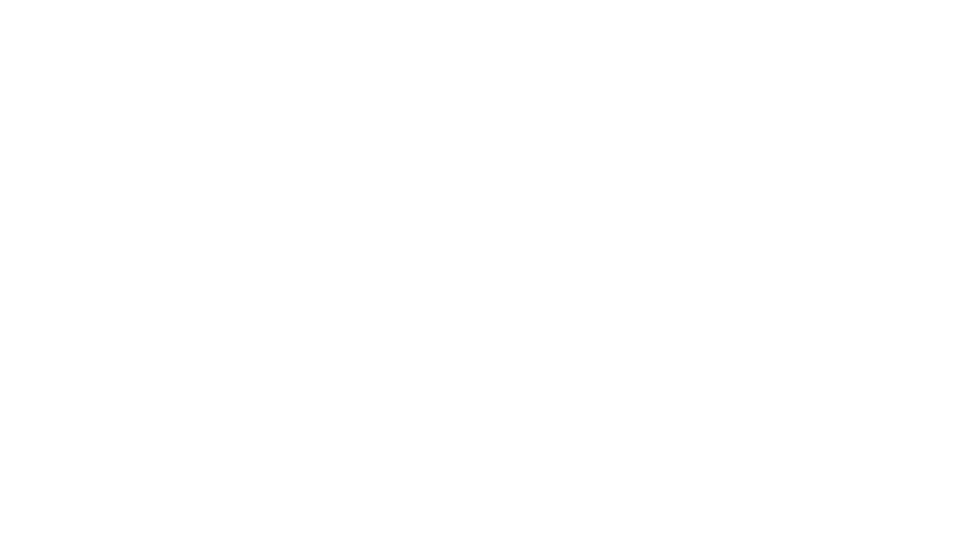
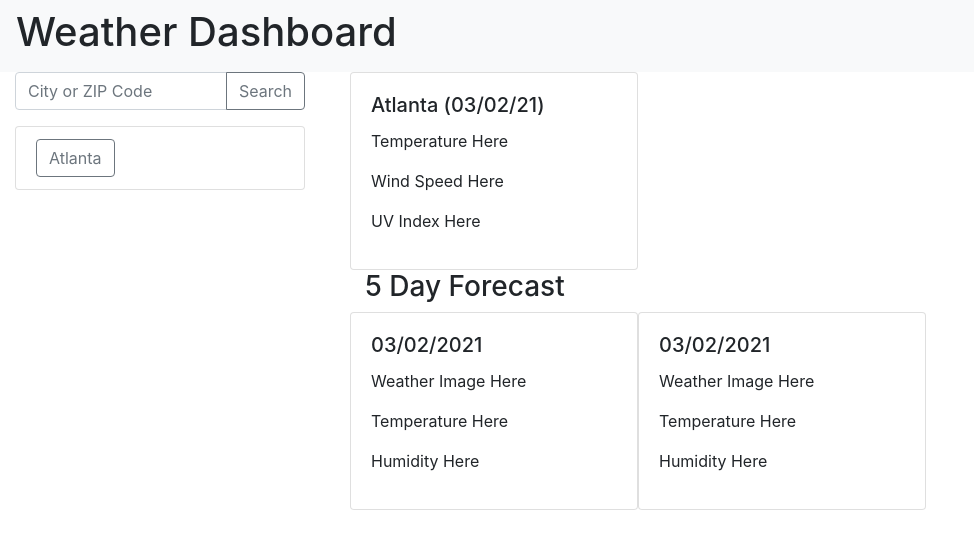
Before and after one commit to inknsharps/weather_dashboard, a plain HTML site: page index.html in a window 1280 px wide. Shown: the whole page, without its empty margins (0-974 px from the left). Drawn offline with nearby package versions, Linux system fonts and the light colour scheme.

Commit message:
add wireframing in HTML for base functionality

```diff
--- a/index.html
+++ b/index.html
@@ -5,10 +5,72 @@
     <meta http-equiv="X-UA-Compatible" content="IE=edge">
     <meta name="viewport" content="width=device-width, initial-scale=1.0">
     <link rel="stylesheet" type="text/css" href="./assets/reset.css">
+    <link rel="stylesheet" href="https://cdn.jsdelivr.net/npm/bootstrap@4.6.0/dist/css/bootstrap.min.css" integrity="sha384-B0vP5xmATw1+K9KRQjQERJvTumQW0nPEzvF6L/Z6nronJ3oUOFUFpCjEUQouq2+l" crossorigin="anonymous">
     <link rel="stylesheet" type="text/css" href="./assets/style.css">
     <title>Weather Dashboard</title>
 </head>
 <body>
+    <nav class="navbar navbar-light bg-light">
+        <header>
+            <h1>Weather Dashboard</h1>
+        </header>
+    </nav>
+    <main class="d-flex">
+         <!-- Search bar column -->
+        <aside class="d-flex flex-column col-3">
+            <section>
+                <div class="input-group mb-3">
+                    <input type="text" class="form-control" placeholder="City or ZIP Code" aria-label="City or ZIP Code" aria-describedby="button-addon2">
+                    <div class="input-group-append">
+                        <button class="btn btn-outline-secondary submit-city" type="button" id="button-addon2">Search</button>
+                    </div>
+                </div>
+                <!-- Saved Cities Field -->
+                <ul class="list-group">
+                    <li class="list-group-item">
+                        <button class="btn btn-outline-secondary submit-saved-city" type="button" id="button-addon2">Atlanta</button>
+                    </li>
+                </ul>
+            </section>
+        </aside>
+        <!-- City info section -->
+        <article class="d-flex flex-wrap col-9">
+            <section class="col-12 selected-city">
+                <div class="card" style="width: 18rem;">
+                    <div class="card-body">
+                        <h5 class="card-title">Atlanta (03/02/21)</h5>
+                        <p>Temperature Here</p>
+                        <p>Wind Speed Here</p>
+                        <p>UV Index Here</p>
+                    </div>
+                </div>
+            </section>
+            <!-- 5 Day Forecast Section -->
+            <section class="d-flex col-12 flex-wrap">
+                <div class="col-12">
+                    <h3>5 Day Forecast</h3>
+                </div>
+                <div class="card" style="width: 18rem;">
+                    <div class="card-body">
+                        <h5 class="card-title">03/02/2021</h5>
+                        <p>Weather Image Here</p>
+                        <p>Temperature Here</p>
+                        <p>Humidity Here</p>
+                    </div>
+                </div>
+                <div class="card" style="width: 18rem;">
+                    <div class="card-body">
+                        <h5 class="card-title">03/02/2021</h5>
+                        <p>Weather Image Here</p>
+                        <p>Temperature Here</p>
+                        <p>Humidity Here</p>
+                    </div>
+                </div>
+            </section>
+        </article>
+    </main>
+    <script src="https://code.jquery.com/jquery-3.5.1.slim.min.js" integrity="sha384-DfXdz2htPH0lsSSs5nCTpuj/zy4C+OGpamoFVy38MVBnE+IbbVYUew+OrCXaRkfj" crossorigin="anonymous"></script>
+    <script src="https://cdn.jsdelivr.net/npm/bootstrap@4.6.0/dist/js/bootstrap.bundle.min.js" integrity="sha384-Piv4xVNRyMGpqkS2by6br4gNJ7DXjqk09RmUpJ8jgGtD7zP9yug3goQfGII0yAns" crossorigin="anonymous"></script>
     <script src="assets/script.js"></script>
 </body>
 </html>
```
